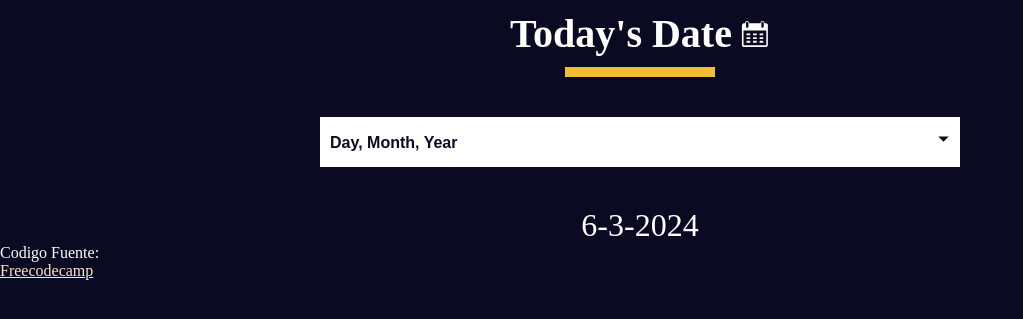
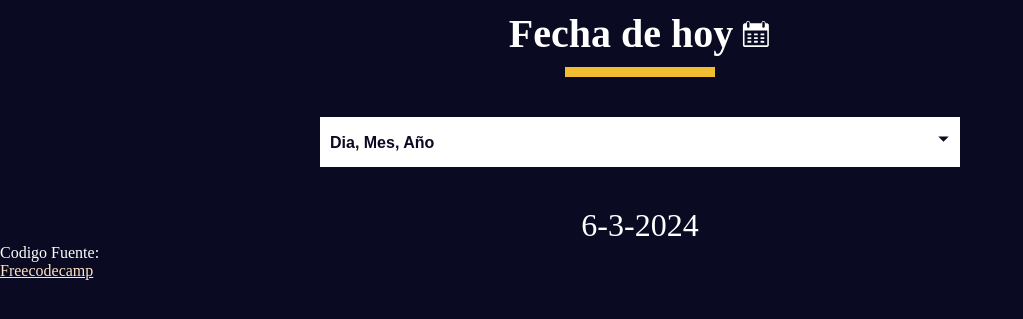
Before and after one commit to PaulPasaca/Date-Formatter-JavaScript, a Django app: page / in a window 1280 px wide. Shown: the top 319 px of the page, without its empty margins (0-1023 px from the left). Run offline with Django 5.2, Linux system fonts and the light colour scheme.

Commit message:
Version final del proyecto Formateador Fechas V.1 Español

```diff
--- a/appdateformatter/static/js/script.js
+++ b/appdateformatter/static/js/script.js
@@ -1,34 +1,34 @@
-const currentDateParagraph = document.getElementById("current-date");
-const dateOptionsSelectElement = document.getElementById("date-options");
+const actualFechaParrafo = document.getElementById("current-date");
+const opcionesFechaSelec = document.getElementById("date-options");
 
 const date = new Date();
-const day = date.getDate();
-const month = date.getMonth() + 1;
-const year = date.getFullYear();
-const hours = date.getHours();
-const minutes = date.getMinutes();
+const dia = date.getDate();
+const mes = date.getMonth() + 1;
+const año = date.getFullYear();
+const horas = date.getHours();
+const minutos = date.getMinutes();
 
 
-const formattedDate = `${day}-${month}-${year}`;
-currentDateParagraph.textContent = formattedDate;
-dateOptionsSelectElement.addEventListener("change", () => {
-    console.log(dateOptionsSelectElement.value)
+const fechaFormateada = `${dia}-${mes}-${año}`;
+actualFechaParrafo.textContent = fechaFormateada;
+opcionesFechaSelec.addEventListener("change", () => {
+    console.log(opcionesFechaSelec.value)
 
-    switch (dateOptionsSelectElement.value) {
+    switch (opcionesFechaSelec.value) {
 
         case "yyyy-mm-dd":
-            currentDateParagraph.textContent = formattedDate
+            actualFechaParrafo.textContent = fechaFormateada
                 .split("-")
                 .reverse()
                 .join("-");
-                console.log(currentDateParagraph)
+                console.log(actualFechaParrafo)
             break;
         case "mm-dd-yyyy-h-mm":
-            currentDateParagraph.textContent = `${month}-${day}-${year} ${hours} Hours ${minutes} Minutes`;
+            actualFechaParrafo.textContent = `${mes}-${dia}-${año} ${horas} Horas ${minutos} Minutos`;
             break;
 
         default:
-            currentDateParagraph.textContent = formattedDate
+            actualFechaParrafo.textContent = fechaFormateada
 
     }
 });
--- a/appdateformatter/templates/inicio.html
+++ b/appdateformatter/templates/inicio.html
@@ -5,7 +5,7 @@
     <meta charset="UTF-8" />
     <meta http-equiv="X-UA-Compatible" content="IE=edge" />
     <meta name="viewport" content="width=device-width, initial-scale=1.0" />
-    <title>Date Formatter</title>
+    <title>Formateador de fechas</title>
     <link rel="stylesheet" href="{% static  'css/styles.css' %}">
 
   </head>
@@ -13,7 +13,7 @@
   <body>
     <main>
       <div class="title-container">
-        <h1 class="title">Today's Date</h1>
+        <h1 class="title">Fecha de hoy</h1>
 
         <svg
           class="date-svg"
@@ -66,10 +66,10 @@
 
       <div class="dropdown-container">
         <select name="date-options" id="date-options">
-          <option value="dd-mm-yyyy">Day, Month, Year</option>
-          <option value="yyyy-mm-dd">Year, Month, Day</option>
+          <option value="dd-mm-yyyy">Dia, Mes, Año</option>
+          <option value="yyyy-mm-dd">Año, Mes, Dia</option>
           <option value="mm-dd-yyyy-h-mm">
-            Month, Day, Year, Hours, Minutes
+            Mes, Dia, Año, Horas, Minutos
           </option>
         </select>
         <div class="select-icon">
```
